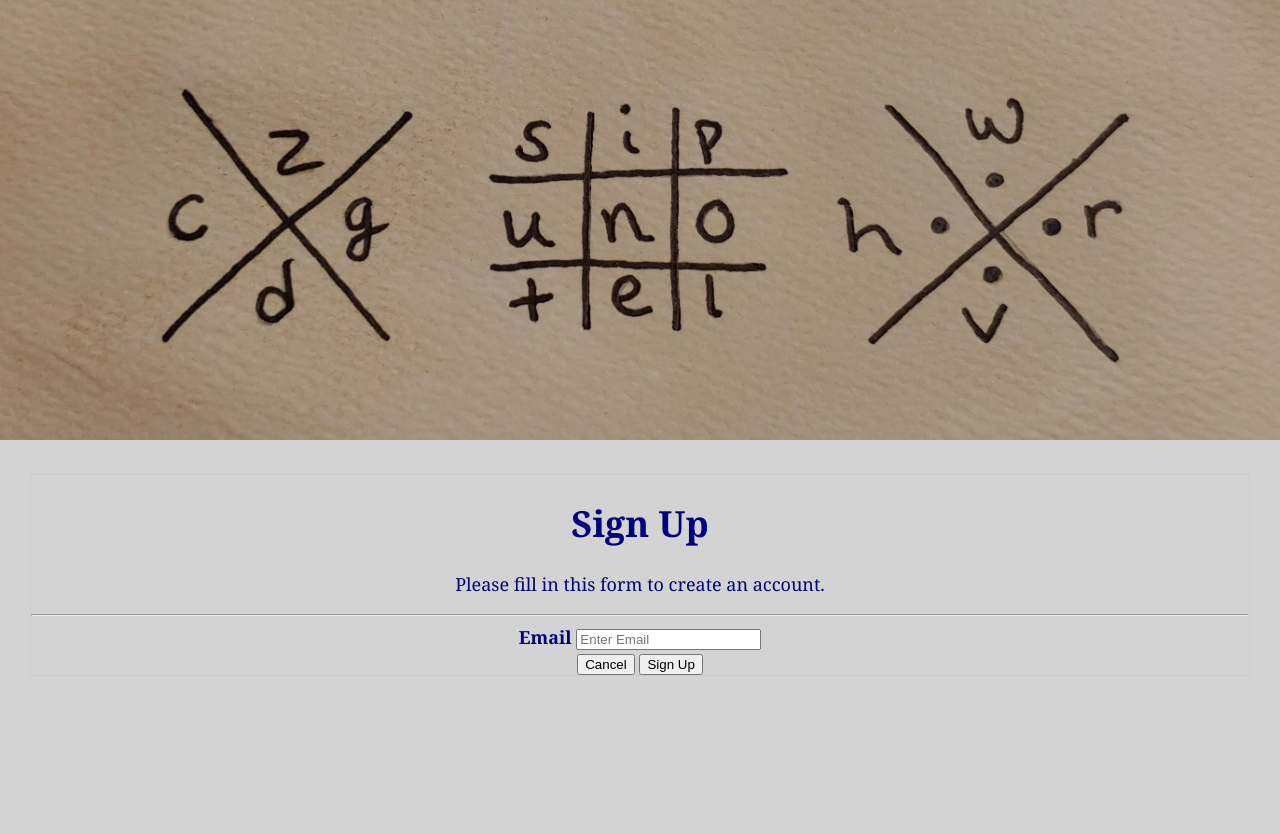
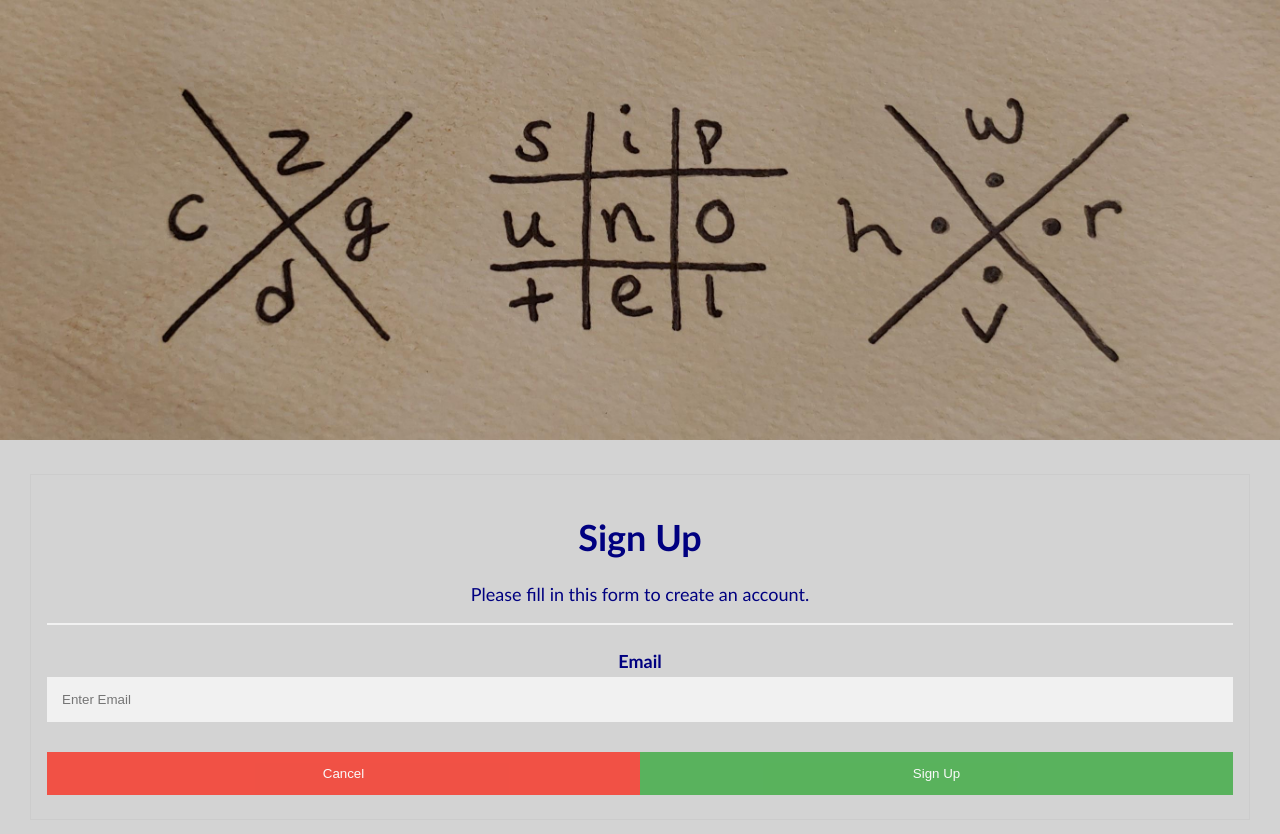
Before and after one commit to Maryelizk/LuckFavors, a plain HTML site: page Unlocked.html in a window 1280 px wide. Before the commit the page ends 800 px from the top, so only its background shows below. Drawn offline with Linux system fonts and the light colour scheme.

Commit message:
Update CSStest.css

```diff
--- a/CSS/CSStest.css
+++ b/CSS/CSStest.css
@@ -6,7 +6,7 @@ body{
 
 main, form{
 	font-size: 18px;
-	font-family: Cambria;
+	font-family: Calibri;
 	color: navy;
 	text-align: center;
 }
@@ -19,3 +19,75 @@ img{
 	width: 100%;
 	margin: 0;
 }
+
+
+
+/*borrowed code not fully understood for a webform*/
+* {box-sizing: border-box}
+
+/* Full-width input fields */
+  input[type=text], input[type=password] {
+  width: 100%;
+  padding: 15px;
+  margin: 5px 0 22px 0;
+  display: inline-block;
+  border: none;
+  background: #f1f1f1;
+}
+
+input[type=text]:focus, input[type=password]:focus {
+  background-color: #ddd;
+  outline: none;
+}
+
+hr {
+  border: 1px solid #f1f1f1;
+  margin-bottom: 25px;
+}
+
+/* Set a style for all buttons */
+button {
+  background-color: #4CAF50;
+  color: white;
+  padding: 14px 20px;
+  margin: 8px 0;
+  border: none;
+  cursor: pointer;
+  width: 100%;
+  opacity: 0.9;
+}
+
+button:hover {
+  opacity:1;
+}
+
+/* Extra styles for the cancel button */
+.cancelbtn {
+  padding: 14px 20px;
+  background-color: #f44336;
+}
+
+/* Float cancel and signup buttons and add an equal width */
+.cancelbtn, .signupbtn {
+  float: left;
+  width: 50%;
+}
+
+/* Add padding to container elements */
+.container {
+  padding: 16px;
+}
+
+/* Clear floats */
+.clearfix::after {
+  content: "";
+  clear: both;
+  display: table;
+}
+
+/* Change styles for cancel button and signup button on extra small screens */
+@media screen and (max-width: 300px) {
+  .cancelbtn, .signupbtn {
+    width: 100%;
+  }
+}
```
